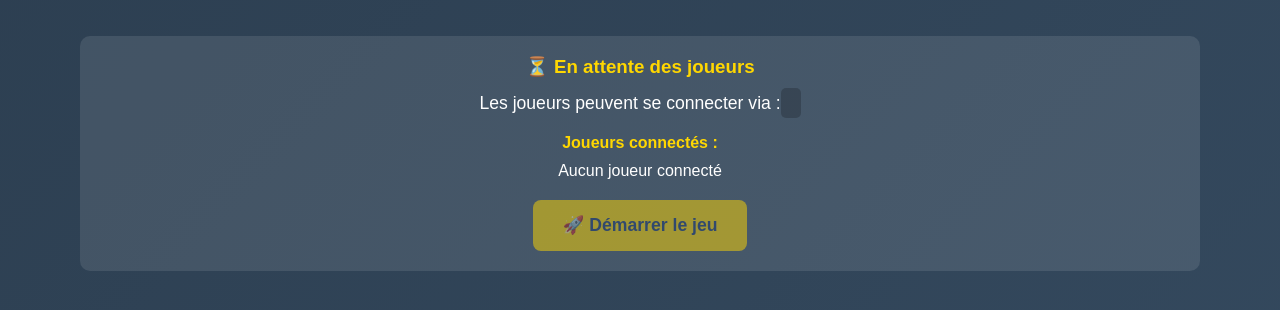
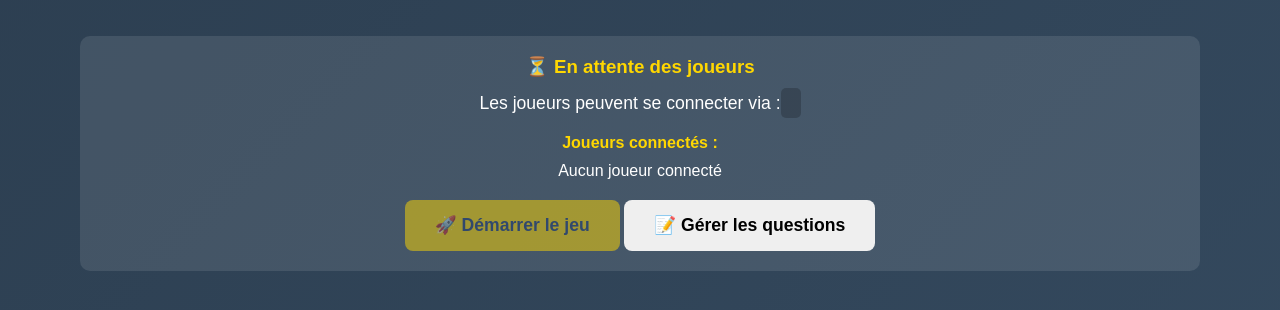
Before and after one commit to JonathanK-N/Question-pour-un-disciple, a Flask app: page /admin in a window 1280 px wide. Shown: the part 296-606 px from the top of the page. Run offline with Flask 3, Linux system fonts and the light colour scheme; some libraries are stand-ins or nearby versions.

Commit message:
ajout et suppreseeion des questions par l'animateur

```diff
--- a/app.py
+++ b/app.py
@@ -119,6 +119,39 @@
     """Démarrage du timer"""
     socketio.emit('timer_start')
 
+@socketio.on('get_questions')
+def handle_get_questions():
+    """Envoyer la liste des questions"""
+    emit('questions_list', game_state['questions'])
+
+@socketio.on('add_question')
+def handle_add_question(data):
+    """Ajouter une nouvelle question"""
+    new_question = {
+        'question': data['question'],
+        'answer': data['answer']
+    }
+    game_state['questions'].append(new_question)
+    save_questions()
+    emit('questions_list', game_state['questions'])
+
+@socketio.on('delete_question')
+def handle_delete_question(data):
+    """Supprimer une question"""
+    index = data['index']
+    if 0 <= index < len(game_state['questions']):
+        game_state['questions'].pop(index)
+        save_questions()
+        emit('questions_list', game_state['questions'])
+
+def save_questions():
+    """Sauvegarder les questions dans le fichier JSON"""
+    try:
+        with open('data/questions.json', 'w', encoding='utf-8') as f:
+            json.dump(game_state['questions'], f, ensure_ascii=False, indent=2)
+    except Exception as e:
+        print(f'Erreur sauvegarde: {e}')
+
 @socketio.on('start_game')
 def handle_start_game():
     """Démarrer le jeu"""
--- a/templates/admin.html
+++ b/templates/admin.html
@@ -42,6 +42,7 @@
                         <div id="players-waiting">Aucun joueur connecté</div>
                     </div>
                     <button id="start-btn" onclick="startGame()" disabled>🚀 Démarrer le jeu</button>
+                <button onclick="showQuestionManager()">📝 Gérer les questions</button>
                 </div>
                 <button id="next-btn" onclick="nextQuestion()" style="display:none;">➡️ Question suivante</button>
             </div>
@@ -49,6 +50,17 @@
             <div class="players-panel" id="game-players" style="display:none;">
                 <h3>Joueurs en jeu</h3>
                 <div id="players-list"></div>
+            </div>
+
+            <div id="question-manager" class="question-manager" style="display:none;">
+                <h3>📝 Gestion des questions</h3>
+                <div class="add-question">
+                    <input type="text" id="new-question" placeholder="Nouvelle question">
+                    <input type="text" id="new-answer" placeholder="Réponse">
+                    <button onclick="addQuestion()">➕ Ajouter</button>
+                </div>
+                <div id="questions-list"></div>
+                <button onclick="hideQuestionManager()">❌ Fermer</button>
             </div>
         </div>
     </div>
@@ -210,6 +222,52 @@
             });
         }
 
+        function showQuestionManager() {
+            document.getElementById('question-manager').style.display = 'block';
+            loadQuestions();
+        }
+
+        function hideQuestionManager() {
+            document.getElementById('question-manager').style.display = 'none';
+        }
+
+        function loadQuestions() {
+            socket.emit('get_questions');
+        }
+
+        function addQuestion() {
+            const question = document.getElementById('new-question').value;
+            const answer = document.getElementById('new-answer').value;
+
+            if (question && answer) {
+                socket.emit('add_question', {question: question, answer: answer});
+                document.getElementById('new-question').value = '';
+                document.getElementById('new-answer').value = '';
+            }
+        }
+
+        function deleteQuestion(index) {
+            socket.emit('delete_question', {index: index});
+        }
+
+        socket.on('questions_list', function(questions) {
+            const list = document.getElementById('questions-list');
+            list.innerHTML = '';
+
+            questions.forEach((q, index) => {
+                const div = document.createElement('div');
+                div.className = 'question-item';
+                div.innerHTML = `
+                    <div class="question-content">
+                        <strong>Q:</strong> ${q.question}<br>
+                        <strong>R:</strong> ${q.answer}
+                    </div>
+                    <button onclick="deleteQuestion(${index})" class="delete-btn">🗑️</button>
+                `;
+                list.appendChild(div);
+            });
+        });
+
         socket.on('connect', function() {
             console.log('Animateur connecté');
             document.getElementById('game-url').textContent = window.location.origin + '/player';
```
Also changed, not shown: static/style.css (+54 -0 lines).
